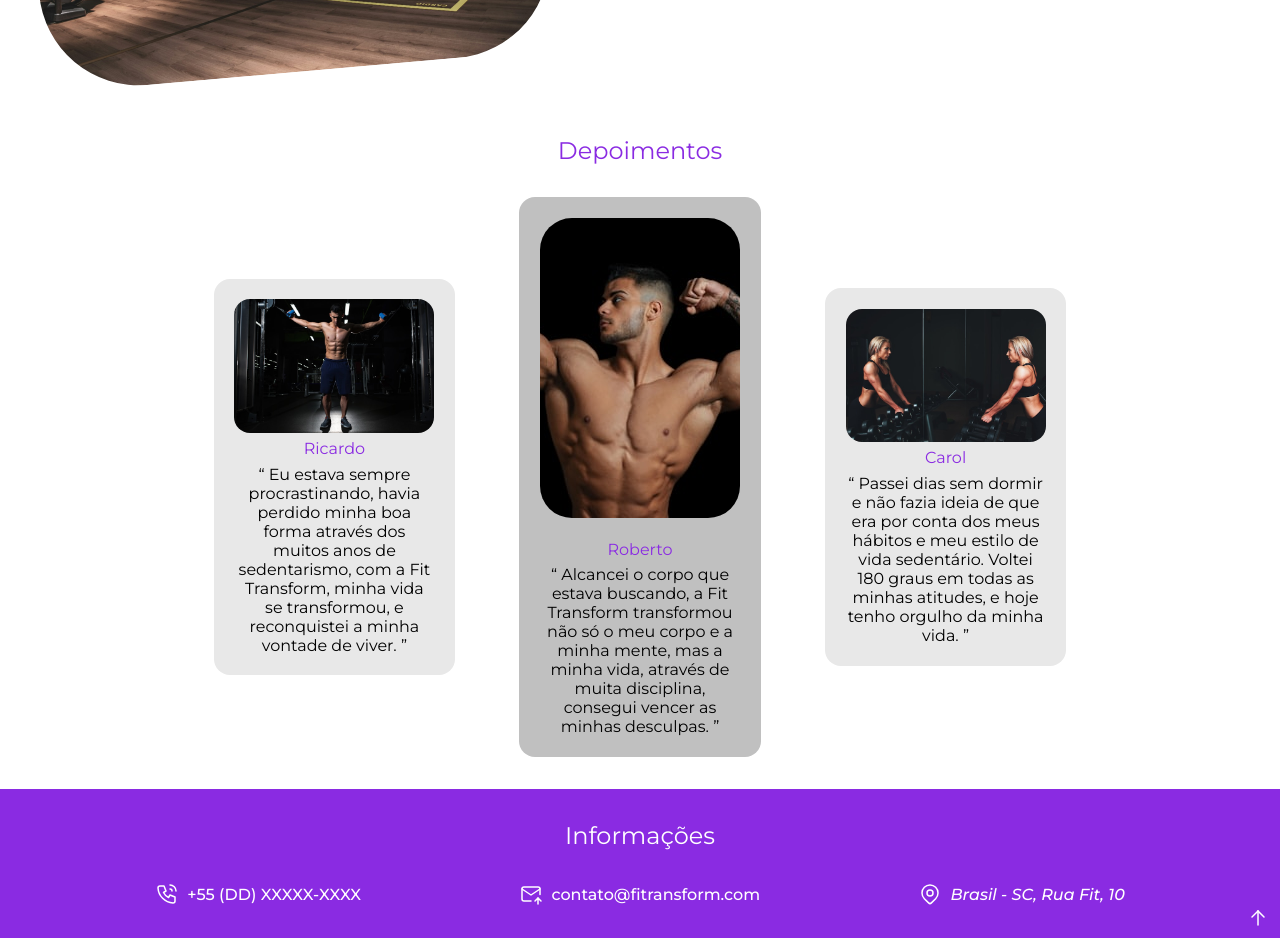
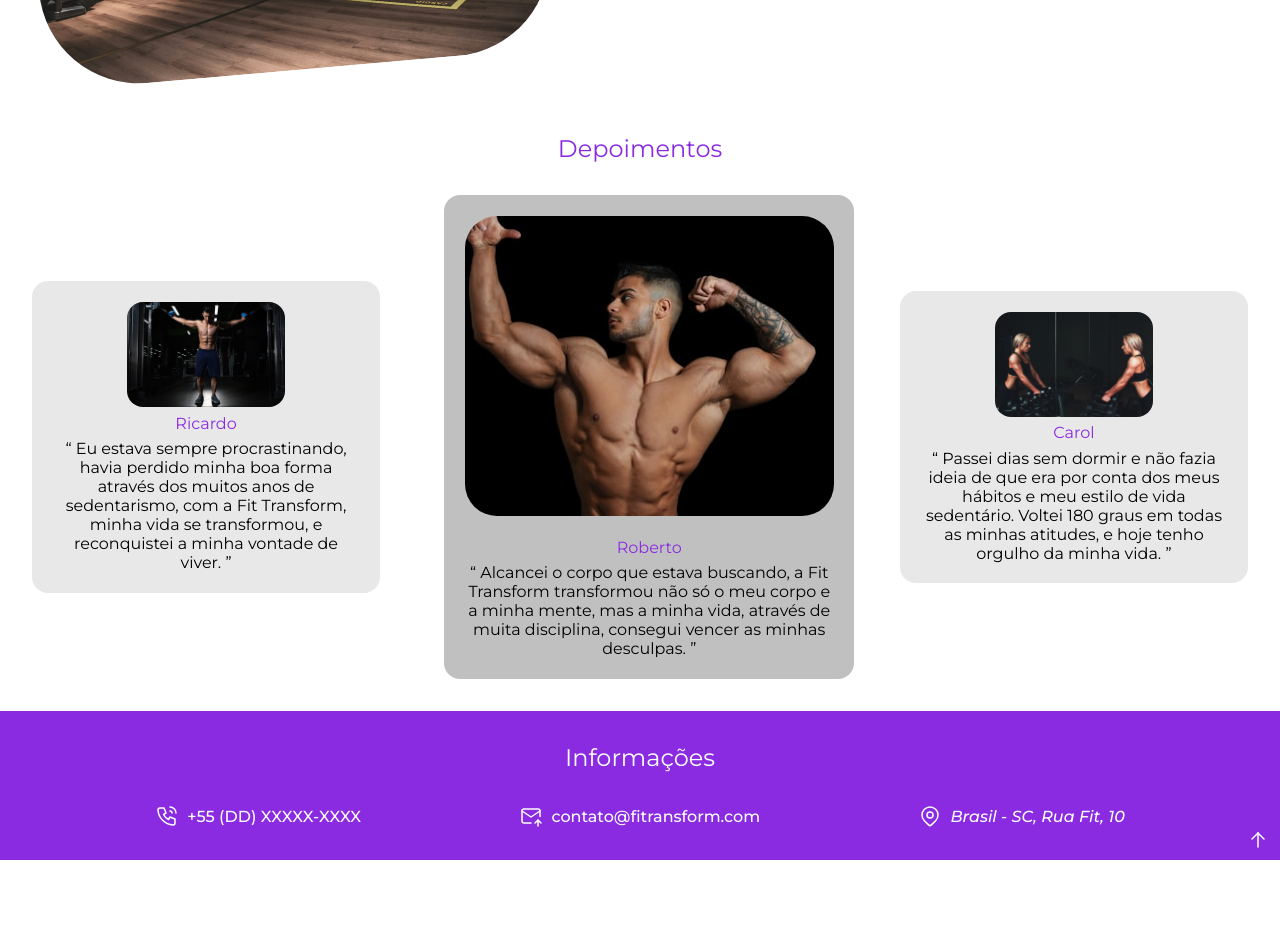
Before and after one commit to AlexandreConte/FitTransform, a plain HTML site: page index.html in a window 1280 px wide. Shown: the part 1660-2598 px from the top of the page. After the commit the page ends 2520 px from the top, so only its background shows below. Drawn offline with Linux system fonts and the light colour scheme.

Commit message:
box sizing: border-box

```diff
--- a/style.css
+++ b/style.css
@@ -4,11 +4,11 @@
 * {
     margin: 0;
     padding: 0;
+    box-sizing: border-box;
 }
 
 html,
 body {
-    box-sizing: border-box;
     font-family: "Montserrat", sans-serif;
     overflow-x: hidden;
     background-color: #fff;
@@ -136,7 +136,7 @@ li.switch-display {
     background-color: #000;
     color: #ddd;
     padding: 1rem;
-    height: 30px;
+    height: 60px;
 }
 
 .quote {
@@ -169,7 +169,7 @@ li.switch-display {
     justify-content: center;
     align-items: center;
     margin: 0 auto 2rem;
-    width: 200px;
+    width: 90%;
     padding: 1.3rem;
     border-radius: 1rem;
     background-color: #e8e8e8;
@@ -191,7 +191,7 @@ li.switch-display {
 }
 
 .img-depoimento {
-    width: 200px;
+    width: calc(200px - 2.6rem);
     height: auto;
     border-radius: 1rem;
     margin: 0;
```
